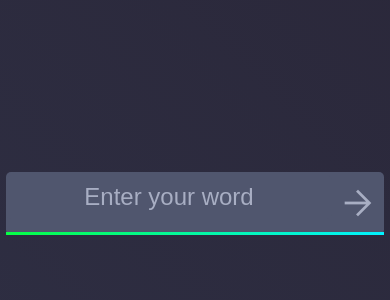
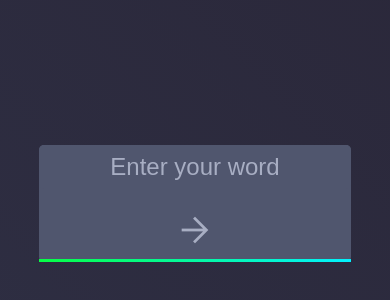
Before and after one commit to branlet/palindrome-evaluator, a plain HTML site: page index.html in a window 390 px wide. Shown: the part 194-494 px from the top of the page. Drawn offline with nearby package versions, Linux system fonts and the light colour scheme.

Commit message:
Edited responsive styling

```diff
--- a/style.css
+++ b/style.css
@@ -91,6 +91,10 @@ body {
 @media only screen and (max-width: 600px) {
     /* Adjust styles for smaller screens */
 
+    #container {
+        width: 80%
+    }
+
     #textInput {
         width: 100%;
         box-sizing: border-box;
@@ -103,4 +107,9 @@ body {
         text-align: center;
     }
 
+    #textForm {
+        display: block;
+        text-align: center;
+    }
+
 }
```
